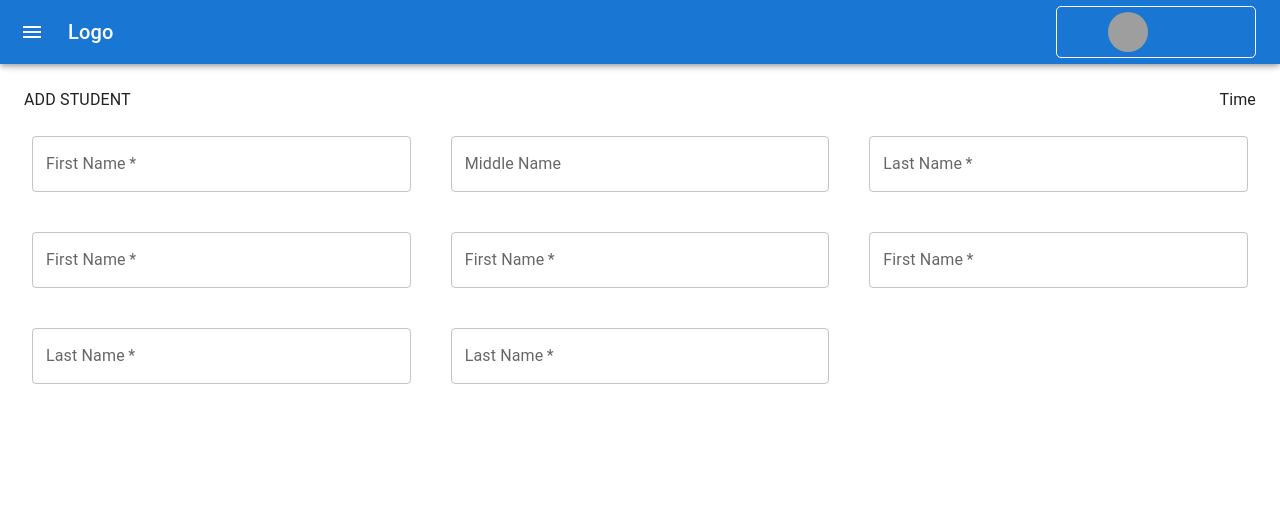
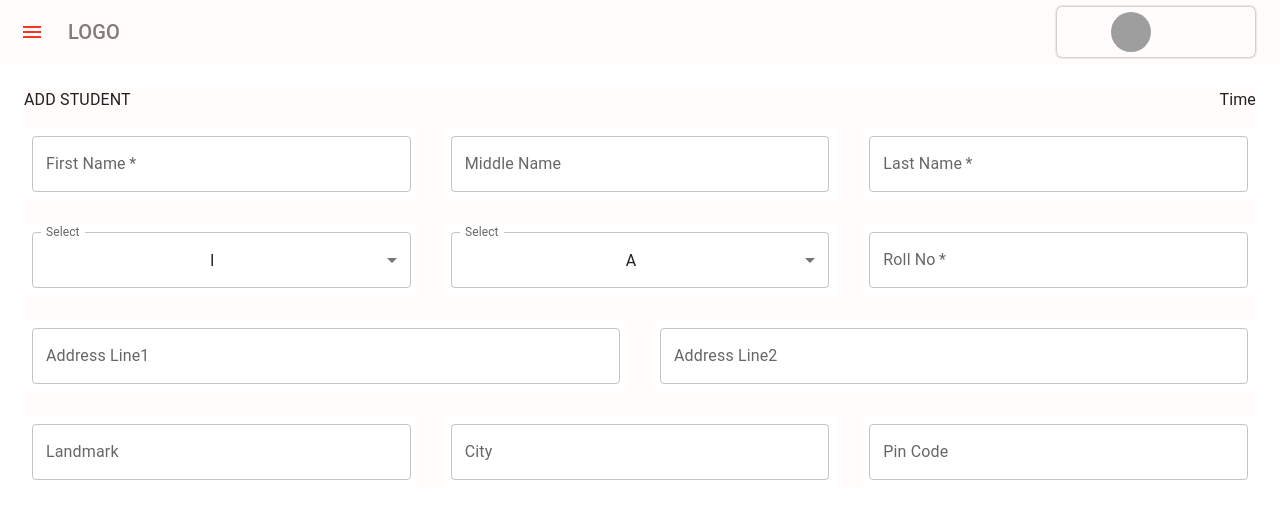
Before and after one commit to AatirNadim/JS-Crud-Project, a React (Create React App) app: page / in a window 1280 px wide. Both pictures are taken after a click on the button "SIGN UP". Shown: the top 518 px of the page. Built offline with nearby package versions, Linux system fonts and the light colour scheme; grey boxes are pictures that could not be loaded.

Commit message:
working on sidebar

```diff
--- a/src/Components/AddStudent.js
+++ b/src/Components/AddStudent.js
@@ -5,6 +5,9 @@ import { Typography } from '@mui/material'
 import { TextField } from '@mui/material'
 import { styled } from '@mui/material/styles';
 import Paper from '@mui/material/Paper';
+
+import { classes } from '../Constants/classes'
+import { sections } from '../Constants/sections'
 
 import MenuItem from '@mui/material/MenuItem';
 
@@ -111,6 +114,7 @@ const AddStudent = () => {
           display: "flex",
           flexDirection: "column",
           gap: "16px",
+          backgroundColor: "#fffcfb ",
         }}
       >
         <Box
@@ -201,19 +205,27 @@ const AddStudent = () => {
                 sx={{
                   //remove shadow
                   boxShadow: "none",
-
+                  // backgroundColor: "red",
 
                 }}
               >
                 <TextField
-                  required
-                  id="outlined-required"
-                  label="First Name"
-                  sx={{
+                  id="outlined-select-currency"
+                  select
+                  label="Select"
+                  defaultValue={1}
+                  sx = {{
+                    // backgroundColor: "red",
                     width: "100%",
-
                   }}
-                />
+                // helperText="Please select your currency"
+                >
+                  {classes.map((option) => (
+                    <MenuItem key={option.value} value={option.value}>
+                      {option.label}
+                    </MenuItem>
+                  ))}
+                </TextField>
 
               </Item>
             </Grid>
@@ -228,14 +240,22 @@ const AddStudent = () => {
                 }}
               >
                 <TextField
-                  required
-                  id="outlined-required"
-                  label="First Name"
+                  id="outlined-select-currency"
+                  select
+                  label="Select"
+                  defaultValue={1}
                   sx={{
                     width: "100%",
-
+                    // backgroundColor: "red",
                   }}
-                />
+                // helperText="Please select your currency"
+                >
+                  {sections.map((option) => (
+                    <MenuItem key={option.value} value={option.value}>
+                      {option.label}
+                    </MenuItem>
+                  ))}
+                </TextField>
 
               </Item>
             </Grid>
@@ -252,7 +272,8 @@ const AddStudent = () => {
                 <TextField
                   required
                   id="outlined-required"
-                  label="First Name"
+                  label="Roll No"
+                  placeholder='Enter roll number in digits'
                   sx={{
                     width: "100%",
 
@@ -261,6 +282,55 @@ const AddStudent = () => {
 
               </Item>
             </Grid>
+            {/* f7 */}
+            <Grid item xs={6} sm={6} md={6} >
+              <Item
+                sx={{
+                  //remove shadow
+                  boxShadow: "none",
+
+
+                }}
+              >
+                <TextField
+                  // required
+                  multiline
+                  rows={1}
+                  id="outlined-required"
+                  label="Address Line1"
+                  sx={{
+                    width: "100%",
+
+                  }}
+                />
+
+              </Item>
+            </Grid>
+            {/* f8 */}
+            <Grid item xs={6} sm={6} md={6} >
+              <Item
+                sx={{
+                  //remove shadow
+                  boxShadow: "none",
+
+
+                }}
+              >
+                <TextField
+                  // required
+                  multiline
+                  rows={1}
+                  id="outlined-required"
+                  label="Address Line2"
+                  sx={{
+                    width: "100%",
+
+                  }}
+                />
+
+              </Item>
+            </Grid>
+            {/* f9 */}
             <Grid item xs={2} sm={4} md={4} >
               <Item
                 sx={{
@@ -271,9 +341,9 @@ const AddStudent = () => {
                 }}
               >
                 <TextField
-                  required
+                  // required
                   id="outlined-required"
-                  label="Last Name"
+                  label="Landmark"
                   sx={{
                     width: "100%",
 
@@ -282,6 +352,7 @@ const AddStudent = () => {
 
               </Item>
             </Grid>
+            {/* f10 */}
             <Grid item xs={2} sm={4} md={4} >
               <Item
                 sx={{
@@ -292,9 +363,31 @@ const AddStudent = () => {
                 }}
               >
                 <TextField
-                  required
+                  // required
                   id="outlined-required"
-                  label="Last Name"
+                  label="City"
+                  sx={{
+                    width: "100%",
+
+                  }}
+                />
+
+              </Item>
+            </Grid>
+            {/* f11 */}
+            <Grid item xs={2} sm={4} md={4} >
+              <Item
+                sx={{
+                  //remove shadow
+                  boxShadow: "none",
+
+
+                }}
+              >
+                <TextField
+                  // required
+                  id="outlined-required"
+                  label="Pin Code"
                   sx={{
                     width: "100%",
 
@@ -304,7 +397,6 @@ const AddStudent = () => {
               </Item>
             </Grid>
 
-
           </Grid>
         </Box>
       </Box>
--- a/src/Components/main.js
+++ b/src/Components/main.js
@@ -21,6 +21,9 @@ import MailIcon from '@mui/icons-material/Mail';
 import Avatar from '@mui/material/Avatar';
 import AddStudent from './AddStudent';
 import ManageStudent from './ManageStudent';
+import PersonAddAltIcon from '@mui/icons-material/PersonAddAlt';
+import ManageAccountsIcon from '@mui/icons-material/ManageAccounts';
+import LogoutIcon from '@mui/icons-material/Logout';
 
 import { useRecoilState } from 'recoil';
 import { loginState } from '../StateAtoms/loginAtom';
@@ -89,19 +92,24 @@ export default function DrawerMain() {
   return (
     <Box sx={{ display: 'flex' }}>
       <CssBaseline />
-      <AppBar position="fixed" open={open}>
+      <AppBar position="fixed" open={open}
+      sx = {{
+        backgroundColor: '#fffcfb',
+        boxShadow: 'none',
+      }}
+      >
         <Toolbar>
           <IconButton
             color="inherit"
             aria-label="open drawer"
             onClick={handleDrawerOpen}
             edge="start"
-            sx={{ mr: 2, ...(open && { display: 'none' }) }}
+            sx={{ mr: 2, ...(open && { display: 'none' }), color : '#f33823' }}
           >
             <MenuIcon />
           </IconButton>
-          {!open ? <Typography variant="h6" component="div" sx={{ flexGrow: 1 }}>
-            Logo
+          {!open ? <Typography variant="h6" component="div" sx={{ flexGrow: 1 , color : '#847878'}}>
+            LOGO
           </Typography> : <Typography></Typography>
           }
           <Box
@@ -120,14 +128,21 @@ export default function DrawerMain() {
                 flexDirection: 'row',
                 gap: '10px',
                 width: '100%',
-                padding: '5px',
+                padding: '5px 14px',
                 verticalAlign: 'center',
                 alignItems: 'center',
                 justifyContent: 'space-evenly',
+                // border: '1px solid black',
+                boxShadow: '0px 0px 3px 0px grey',
+                borderRadius: '5px',
               }}
             >
               <Avatar src="/broken-image.jpg" />
-              <Typography variant="h6" component="div" >
+              <Typography variant="h6" component="div"
+              sx = {{
+                color : '#847878',
+              }}
+              >
                 {login.loggedIn ? login.email : 'User'}
               </Typography>
 
@@ -150,10 +165,11 @@ export default function DrawerMain() {
       >
         <DrawerHeader
           sx={{
+            border : 'none',
           }}
         >
           <Typography variant="h6" component="div" sx={{ flexGrow: 1 }}>
-            Logo
+            LOGO
           </Typography>
           <IconButton onClick={handleDrawerClose}>
             {theme.direction === 'ltr' ? <ChevronLeftIcon /> : <ChevronRightIcon />}
@@ -161,17 +177,50 @@ export default function DrawerMain() {
         </DrawerHeader>
         <Divider />
         <List>
-          {['Inbox', 'Starred', 'Send email', 'Drafts'].map((text, index) => (
-            <ListItem key={text} disablePadding>
+          {['Add Student', 'Manage Student', 'Logout'].map((text, index) => (
+            <ListItem key={text} disablePadding
+            sx = {{
+              backgroundColor : tab === index ? '#fffcfb' : '#fffcfb',
+              color : tab === index ? 'white' : '#514949',
+            }}
+            >
               <ListItemButton
                 onClick={
                   () => {
                     setTab(index);
                   }
+
                 }
+                sx = {{
+                  '&:hover': {
+                    backgroundColor : '#f33823',
+                    color : 'white',
+                  },
+                  margin : '2px 4px',
+                  backgroundColor : tab === index ? '#f33823' : '#fffcfb',
+                  borderRadius  : '5px',
+                }}
               >
                 <ListItemIcon>
-                  {index % 2 === 0 ? <InboxIcon /> : <MailIcon />}
+                  {/* {index % 2 === 0 ? <PersonAddAltIcon /> : <ManageAccountsIcon />} */}
+                  {
+                    index === 0 ? <PersonAddAltIcon
+                      sx = {{
+                        '&:hover': {
+                          color  : 'white',
+                        },
+                        color : tab === index ? 'white' : '#514949',
+                      }}
+
+                    /> : index === 1 ? <ManageAccountsIcon
+                      sx = {{
+                        '&:hover': {
+                          color  : 'white',
+                        },
+                        color : tab === index ? 'white' : '#514949',
+                      }}
+                    /> : <LogoutIcon />
+                  }
                 </ListItemIcon>
                 <ListItemText primary={text} />
               </ListItemButton>
@@ -179,7 +228,7 @@ export default function DrawerMain() {
           ))}
         </List>
         <Divider />
-        <List>
+        {/* <List>
           {['All mail', 'Trash', 'Spam'].map((text, index) => (
             <ListItem key={text} disablePadding>
               <ListItemButton>
@@ -190,7 +239,7 @@ export default function DrawerMain() {
               </ListItemButton>
             </ListItem>
           ))}
-        </List>
+        </List> */}
       </Drawer>
       <Main open={open}>
         <DrawerHeader />
```
Lines whose indentation alone changed are shown as unchanged.
